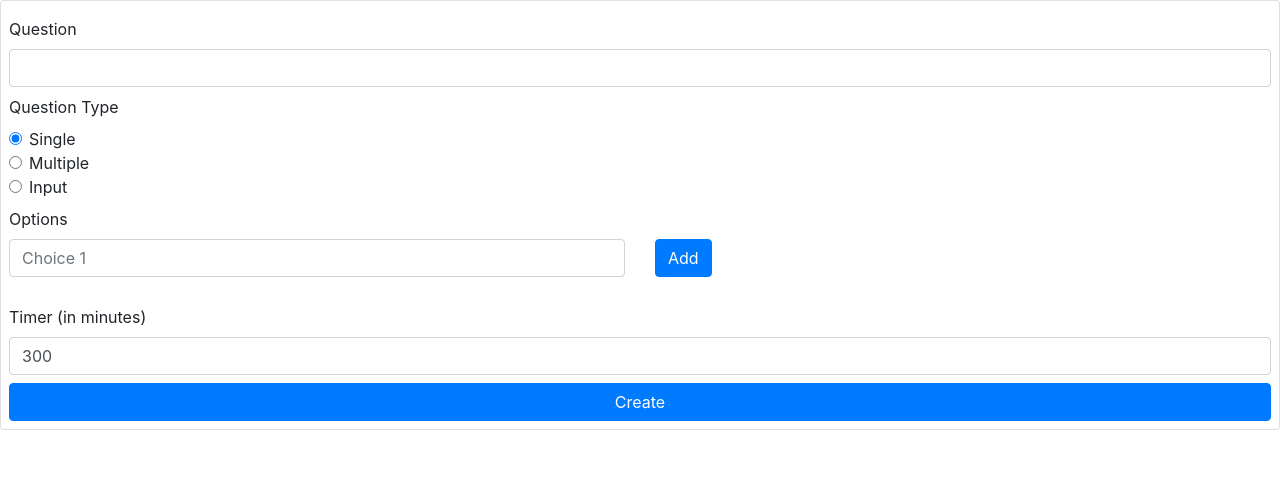
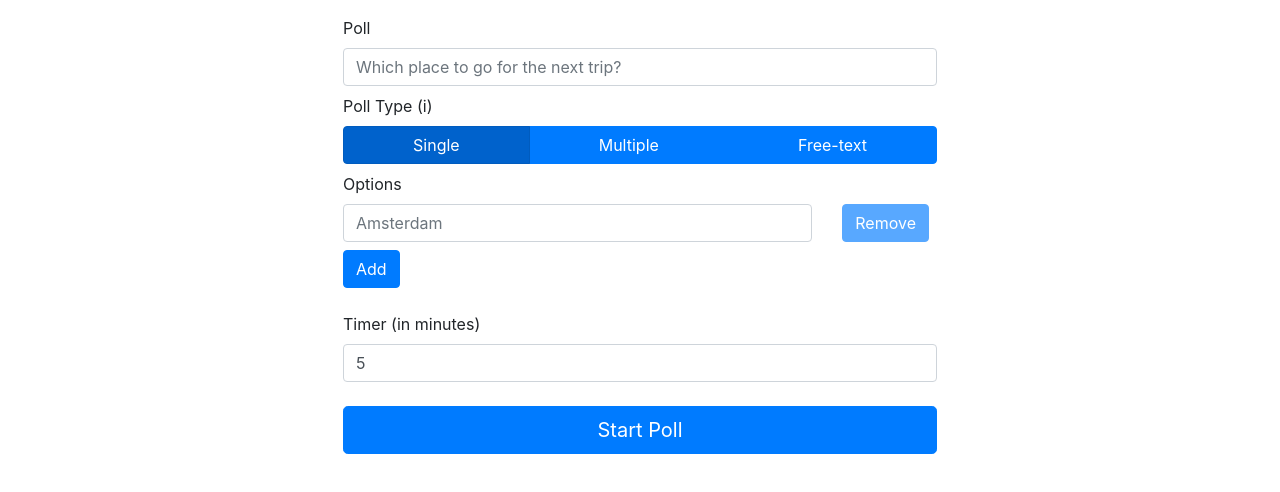
Before and after one commit to firecrust17/quick-poll, an Angular app in the folder quick-poll/: page /new in a window 1280 px wide. Shown: the top 492 px of the page. Built offline with nearby package versions, Linux system fonts and the light colour scheme; sample sign-in values are in the browser's storage.

Commit message:
new poll UI complete

```diff
--- a/quick-poll/src/app/poll-module/new-poll/new-poll.component.html
+++ b/quick-poll/src/app/poll-module/new-poll/new-poll.component.html
@@ -1,26 +1,29 @@
+<div class="col-sm-12 col-md-6 col-md-offset-3 container">
 	<form #poll_form [formGroup]="poll_data_payload" (ngSubmit)="validate()" class="">
-	<div class="card mb-2 p-2">
+		<div class="mb-2 p-2">
 			<div class="row mt-2">
 
 				<div class="col-12 mb-2">
-				<label>Question</label>
-				<input class="form-control" type="text" formControlName="question">
+					<label>Poll</label>
+					<input class="form-control" type="text" formControlName="question" placeholder="Which place to go for the next trip?">
 				</div>
 
 				<div class="col-12 mb-2">
-				<label>Question Type</label>
-				<div class="form-check">
-					<input class="form-check-input" type="radio" formControlName="question_type" value="single" (click)="add_option('one')">
-					<label class="form-check-label">Single</label>
+					<label>Poll Type (i)</label><br>
+					<div class="row">
+						<div class="btn-group btn-group-toggle col-12" data-toggle="buttons">
+							<label class="btn btn-primary">
+								<input type="radio" formControlName="question_type" checked (click)="add_option('one');update_qtype('single')"> Single
+							</label>
+							<label class="btn btn-primary">
+								<input type="radio" formControlName="question_type" (click)="add_option('one');update_qtype('multiple')"> Multiple
+							</label>
+							<label class="btn btn-primary">
+								<input type="radio" formControlName="question_type" (click)="clear_options();update_qtype('input')"> Free-text
+							</label>
 						</div>
-				<div class="form-check">
-					<input class="form-check-input" type="radio" formControlName="question_type" value="multiple" (click)="add_option('one')">
-					<label class="form-check-label">Multiple</label>
 					</div>
-				<div class="form-check">
-					<input class="form-check-input" type="radio" formControlName="question_type" value="input" (click)="clear_options()">
-					<label class="form-check-label">Input</label>
-				</div>
+
 				</div>
 
 				<div *ngIf="poll_data_payload.get('question_type').value != 'input'" class="col-12 mb-2">
@@ -28,17 +31,17 @@
 					<div formArrayName="options">
 						<div *ngFor="let option of poll_data_payload.get('options')['controls']; let i = index">
 							<form [formGroup]="option">
-							<div class="row mb-1">
-								<div class="col-6">
-	            					<input class="form-control" id="contact_data{{i}}" type="text" formControlName="option" placeholder="Choice {{i+1}}">
+								<div class="row mb-2">
+									<div class="col">
+		            					<input class="form-control" id="contact_data{{i}}" type="text" formControlName="option" placeholder="{{choice[i]}}">
 									</div>
-								<div class="col-6">
-									<button class="btn btn-primary mr-2" (click)="add_option()">Add</button>
-									<button class="btn btn-primary mr-2" *ngIf="formArray.length != 1" (click)="remove_option(i)">Remove</button>
+									<div class="col-auto">
+										<button class="btn btn-primary mr-2" [disabled]="formArray.length == 1" (click)="remove_option(i)">Remove</button>
 									</div>
 								</div>
 							</form>
 						</div>
+						<button class="btn btn-primary mr-2" (click)="add_option()">Add</button>
 					</div>
 				</div>
 
@@ -59,11 +62,10 @@
 
 			</div>
 
-		<button class="btn btn-primary">Create</button>
+			<button class="btn btn-primary btn-lg col-12 mt-3">Start Poll</button>
 
 		</div>
-
 	</form>
-
+</div>
 
 <!-- <button routerLink="/attempt/1">next</button> -->
--- a/quick-poll/src/app/poll-module/new-poll/new-poll.component.ts
+++ b/quick-poll/src/app/poll-module/new-poll/new-poll.component.ts
@@ -12,6 +12,7 @@ export class NewPollComponent implements OnInit {
 
 	poll_data_payload: FormGroup;
   poll_user;
+  choice = ["Amsterdam", "London", "Bangkok", "Switzerland", "Peru", "New York", "Mauritius", "Goa", "Singapore", "Running out of places..", "But you arent!", "Carry on :)", "Good luck!", "..."]
 
   constructor(
   	private fbuilder: FormBuilder,
@@ -32,7 +33,7 @@ export class NewPollComponent implements OnInit {
 			"options": this.fbuilder.array([]),
 			"answer_limit": this.fbuilder.control(3),
 			"participant_count": this.fbuilder.control(0),
-			"timer": this.fbuilder.control(300, Validators.required),
+			"timer": this.fbuilder.control(5, Validators.required),
 			"show_result_on": this.fbuilder.control(""),
 			"is_anonymous": this.fbuilder.control(true),
 			"id_user": this.fbuilder.control(2)
@@ -49,6 +50,7 @@ export class NewPollComponent implements OnInit {
 
   new_poll() {
   	const payload = this.poll_data_payload.value;
+    payload['timer'] *= 60;
   	this.db_service.new_poll(payload).subscribe(res => {
   		if(res.success) {
   			// alert("new poll created");
@@ -81,4 +83,8 @@ export class NewPollComponent implements OnInit {
     this.poll_data_payload.controls['options'] = this.fbuilder.array([]);
   }
 
+  update_qtype(type) {
+    this.poll_data_payload.patchValue({"question_type": type});
+  }
+
 }
```
Lines whose indentation alone changed are shown as unchanged.
